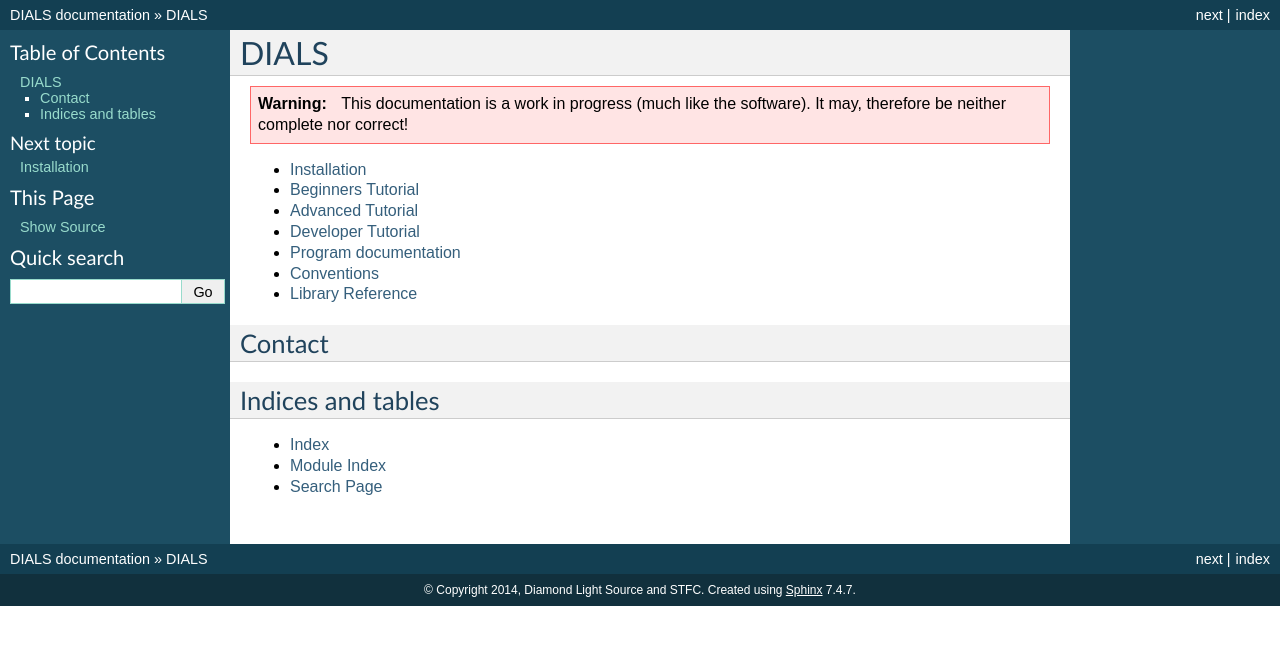
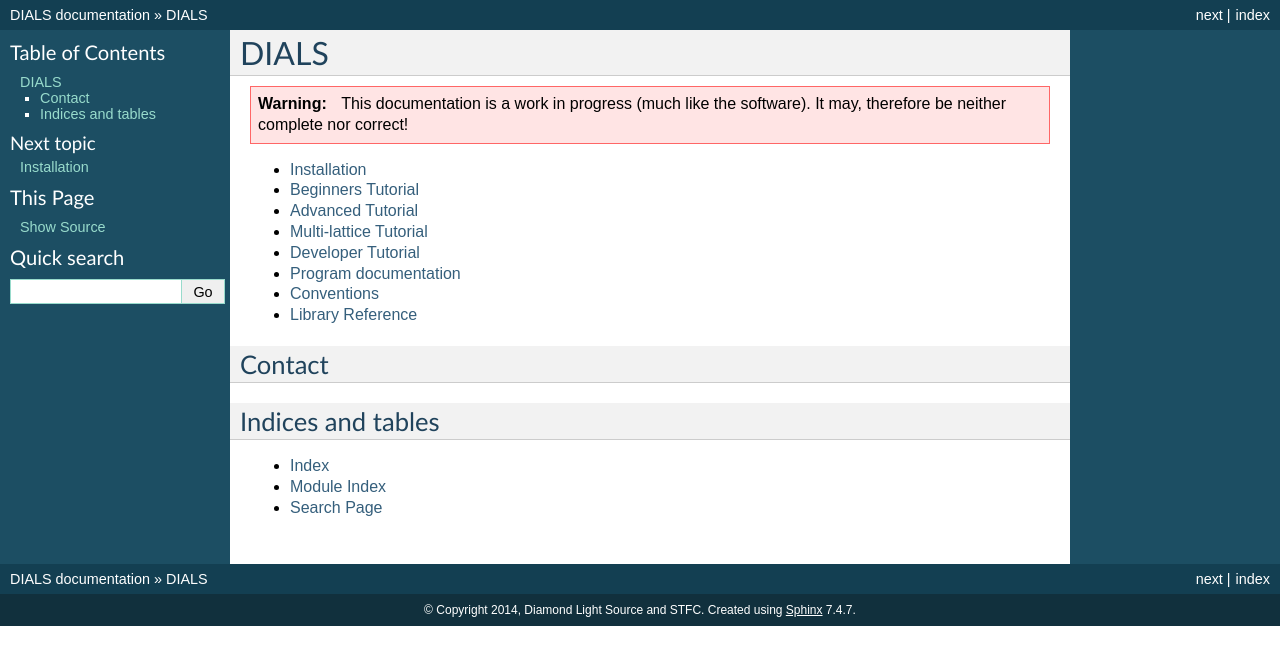
Before and after one commit to dials/docs, a Sphinx documentation site: the page built from sphinx/index.rst, in a window 1280 px wide. Shown: the top 665 px of the page. Built offline with Sphinx 7.4.7, drawn with Linux system fonts in a browser that asks for light colours; formulas are drawn with MathJax 3.

Commit message:
add link to multi-lattice tutorial

```diff
--- a/sphinx/index.rst
+++ b/sphinx/index.rst
@@ -14,6 +14,7 @@ DIALS
    installation
    beginners_tutorial
    advanced_tutorial
+   multi_lattice_tutorial
    developer_tutorial
    programs/index
    conventions
```
